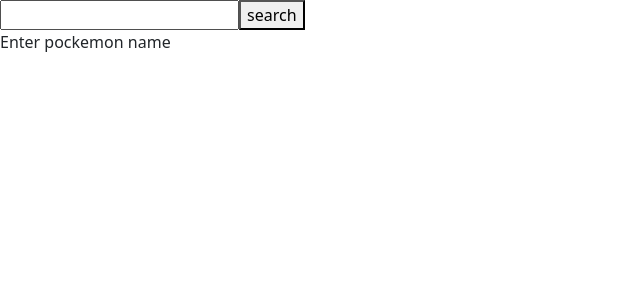
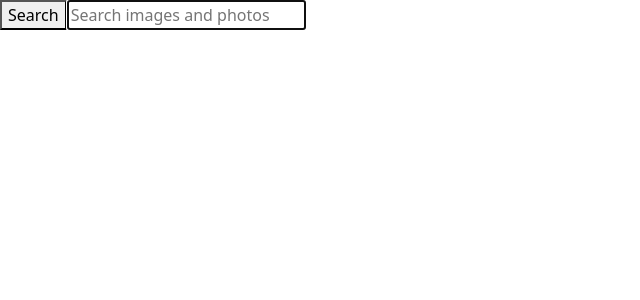
Before and after one commit to Nakuromu/React-Learning, a React (Create React App) app in the folder my-app/: page / in a window 1280 px wide. Shown: the top 300 px of the page, without its empty margins (0-640 px from the left). Built offline with nearby package versions, Linux system fonts and the light colour scheme.

Commit message:
Search Image App

```diff
--- a/my-app/package.json
+++ b/my-app/package.json
@@ -9,6 +9,7 @@
     "nanoid": "^5.0.7",
     "react": "^18.3.1",
     "react-dom": "^18.3.1",
+    "react-loader-spinner": "^6.1.6",
     "react-scripts": "5.0.1",
     "react-toastify": "^10.0.5",
     "web-vitals": "^2.1.4"
--- a/my-app/src/App.jsx
+++ b/my-app/src/App.jsx
@@ -1,59 +1,62 @@
-//import Counter from "./Counter/Counter";
-// import TodoList from "./TodoList/TodoList";
-// import Modal from "./Modal/Modal";
-// import Header from "./Header/Header";
-// import LoginForm from "./LoginForm/LoginForm";
-// import Feedback from "./Feedback-App/Feedback";
-// import Contacts from "./Contacts/Contacts";
 import { Component } from "react";
-import PockemonForm from "./PockemonApi/PockemonForm";
-import { ToastContainer} from 'react-toastify';
-import 'react-toastify/dist/ReactToastify.css';
-import PockemonInfo from "./PockemonApi/PockemonInfo";
+import SearchBar from "./SearchImages/SearchBar";
+import photoApi from './SearchImages/services/searchPhotoApi';
+import ImageGallery from "./SearchImages/ImageGallery";
+import Button from "./SearchImages/Button";
+import Loader from "./SearchImages/Loader";
 
-class App extends Component{
-  // state={
-  //   isShow: false
-  // }
+class App extends Component {
+    state = {
+        searchQuery: '',
+        page: 1,
+        photoData: null,
+        showBtn: false,
+        loader:false,
+     }
 
-  // showModal = () => {
-  //   this.setState({isShow: true})
-  // }
+     handleFormSubmit = searchQuery => {
+        this.setState({
+            searchQuery,
+            page: 1,
+            photoData: null,
+            showBtn: false
+        });
+     }
 
-  // closeModal = () => {
-  //   this.setState({isShow: false})
-  // }
+    componentDidUpdate(prevProps, prevState) {
+        if (prevState.searchQuery !== this.state.searchQuery || prevState.page !== this.state.page) {
+            this.setState({loader: true})
+            photoApi.fetchPhoto(this.state.searchQuery, this.state.page)
+                .then(data => this.setState(prevState => ({
+                    photoData: prevState.page === 1 ? data.hits : [...prevState.photoData, ...data.hits],
+                    showBtn: data.hits.length > 0
+                })))
+                .catch(error => console.log(error))
+                .finally(() => this.setState({loader: false}));
 
-  // createUser = (data) => {
-  //  const newUser = {
-  //   ...data,
-  //   id:nanoid()
-  //  }
-  //  console.log(newUser)
-  // }
+        }
+    }
 
-  state = {
-    pockemonName: ''
-  }
+    handleClick = () => {
+        this.setState(prevState => ({
+            page: prevState.page + 1
+        }));
+    }
 
-  handleFormSubmit = pockemonName => {
-    this.setState({pockemonName})
-  }
+    render() {
+        const { photoData, showBtn, loader } = this.state;
 
-  render(){
-    return (
-      <div className="App">
-        <PockemonForm onSubmit = {this.handleFormSubmit}/>
-        <ToastContainer autoClose={3000}/>
-        <PockemonInfo pockemonName={this.state.pockemonName}/>
-        {/* <Header showModal={this.showModal}/>
-        <Modal><LoginForm createUser={this.createUser} closeModal={this.closeModal}/></Modal>
-        <TodoList/> */}
-        {/* <Feedback/> */}
-        {/* <Contacts/> */}
-      </div>
-    )
-  }
+        return (
+            <>
+                <SearchBar onSubmit={this.handleFormSubmit} />
+                {photoData && <ImageGallery cards={photoData} />}
+                {photoData && photoData.length !== 0 && loader !== true && showBtn && (
+                    <Button loadMoreBtnClick={this.handleClick} />
+                )}
+                {loader && <Loader/>}
+            </>
+        );
+    }
 }
 
 export default App;
--- /dev/null
+++ b/my-app/src/SearchImages/Button.jsx
@@ -0,0 +1,9 @@
+const Button = ({ loadMoreBtnClick }) => {
+    return (
+      <button type="button" onClick={loadMoreBtnClick} className='button'>
+        Load more
+      </button>
+    );
+  };
+
+  export default Button
--- /dev/null
+++ b/my-app/src/SearchImages/ImageGallery.jsx
@@ -0,0 +1,20 @@
+import { Component } from "react";
+import ImageGalleryItem from "./ImageGalleryItem";
+
+class ImageGallery extends Component {
+    state = {  }
+    render() {
+
+        const { cards } = this.props
+
+        return (
+            <ul className="gallery">
+                {cards.map(card => (
+                    <ImageGalleryItem key={card.id} card={card}/>
+                ))}
+            </ul>
+        );
+    }
+}
+
+export default ImageGallery;
--- /dev/null
+++ b/my-app/src/SearchImages/ImageGalleryItem.jsx
@@ -0,0 +1,9 @@
+const ImageGalleryItem =({card}) => {
+    return (
+        <li className="gallery-item" style={{display: 'inline-block'}}>
+            <img src={card.webformatURL} alt={card.id} width='300'/>
+        </li>
+    )
+}
+
+export default ImageGalleryItem
--- /dev/null
+++ b/my-app/src/SearchImages/Loader.jsx
@@ -0,0 +1,17 @@
+import { ThreeCircles } from 'react-loader-spinner';
+
+const Loader = () => {
+  return (
+    <ThreeCircles
+      wrapperClass='loader'
+      height="50"
+      width="50"
+      color="#3f51b5"
+      wrapperStyle={{}}
+      visible={true}
+      ariaLabel="three-circles-rotating"
+    />
+  );
+};
+
+export default Loader;
--- /dev/null
+++ b/my-app/src/SearchImages/SearchBar.jsx
@@ -0,0 +1,46 @@
+import { Component } from "react";
+
+class SearchBar extends Component {
+    state = {
+        searcQuery: ''
+     }
+
+     handleChange = event => {
+        this.setState({searcQuery : event.target.value.toLowerCase()})
+     }
+
+     handleSubmit = (e)=>{
+        e.preventDefault()
+        if(this.state.searcQuery.trim() === ''){
+            alert('Enter name')
+        }
+
+        this.props.onSubmit(this.state.searcQuery)
+
+        this.setState({searcQuery: ''})
+     }
+    render() {
+        return (
+            <header className="searchbar">
+                <form className="form" onSubmit={this.handleSubmit}>
+                    <button type="submit" className="button">
+                        <span className="button-label">Search</span>
+                    </button>
+
+                    <input
+                    className="input"
+                    type="text"
+                    autoComplete="off"
+                    autoFocus
+                    placeholder="Search images and photos"
+                    name="searchQuery"
+                    value={this.state.searcQuery}
+                    onChange={this.handleChange}
+                    />
+                </form>
+            </header>
+        );
+    }
+}
+
+export default SearchBar;
--- /dev/null
+++ b/my-app/src/SearchImages/services/searchPhotoApi.js
@@ -0,0 +1,20 @@
+const BASE_URL = 'https://pixabay.com/api/'
+const API_KEY = '17900814-302d5089a0a2dd859a9f7dfa1'
+
+function fetchPhoto (searchQuery,page){
+    return fetch(`${BASE_URL}?q=${searchQuery}&page=${page}&key=${API_KEY}&image_type=photo&orientation=horizontal&per_page=12`)
+    .then(res => {
+        if(res.ok){
+            return res.json()
+        }
+        return Promise.reject(
+            new Error(`Image not found`)
+        )
+    })
+}
+
+const api ={
+    fetchPhoto
+}
+
+export default api
```
Also changed, not shown: my-app/src/PockemonApi/App.jsx (added, +59 -0 lines), 1 other file (tests, documents, lock files or other folders).
